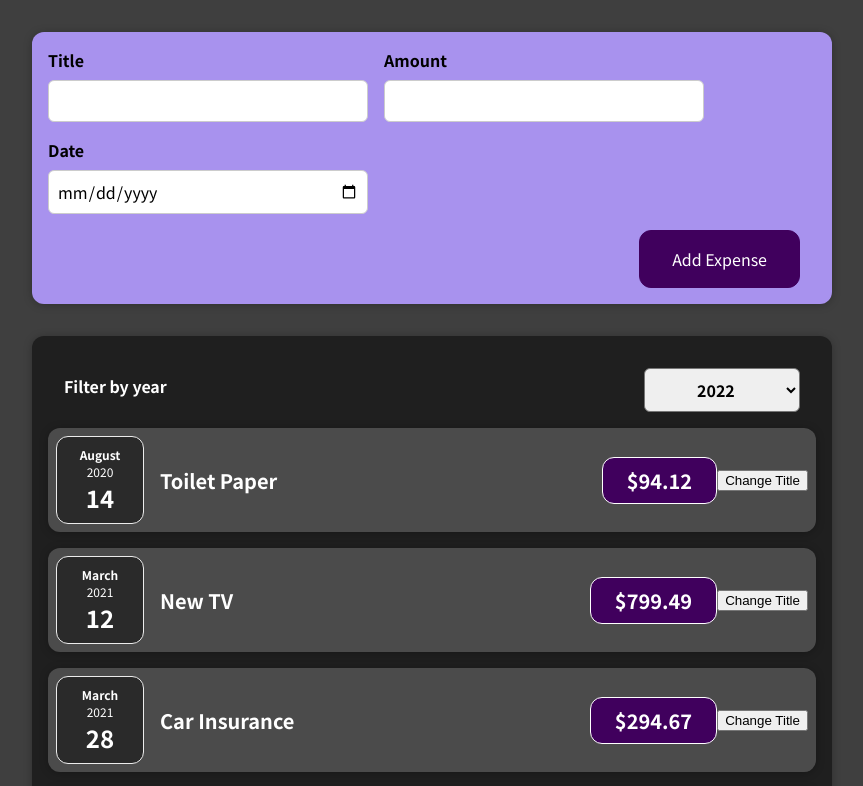
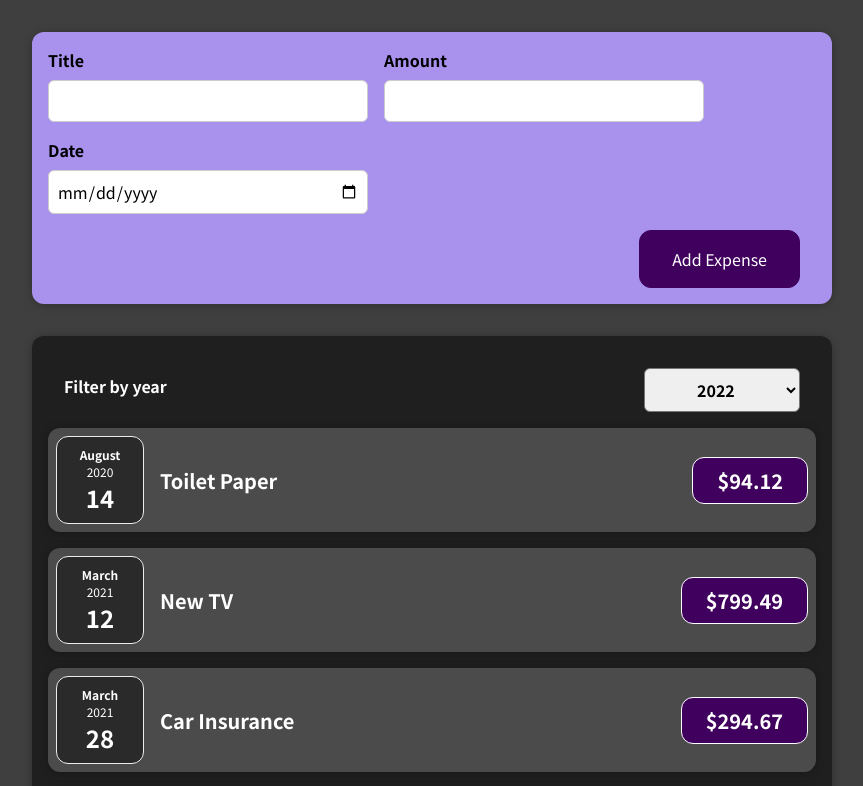
Before and after one commit to kostiskalkounos/expense-tracker, a React (Create React App) app: page / in a window 1280 px wide. Shown: the top 786 px of the page, without its empty margins (208-1071 px from the left). Built offline with nearby package versions, Linux system fonts and the light colour scheme.

Commit message:
remove button from ExpenseItem

```diff
--- a/src/components/Expenses/ExpenseItem.js
+++ b/src/components/Expenses/ExpenseItem.js
@@ -1,24 +1,15 @@
-import { useState } from "react";
-
 import Card from "../UI/Card";
 import ExpenseDate from "./ExpenseDate";
 import "./ExpenseItem.css";
 
 const ExpenseItem = (props) => {
-  const [title, setTitle] = useState(props.title);
-
-  const clickHandler = () => {
-    setTitle("Updated!");
-  };
-
   return (
     <Card className="expense-item">
       <ExpenseDate date={props.date} />
       <div className="expense-item__description">
-        <h2>{title}</h2>
+        <h2>{props.title}</h2>
         <div className="expense-item__price">${props.amount}</div>
       </div>
-      <button onClick={clickHandler}>Change Title</button>
     </Card>
   );
 };
```
